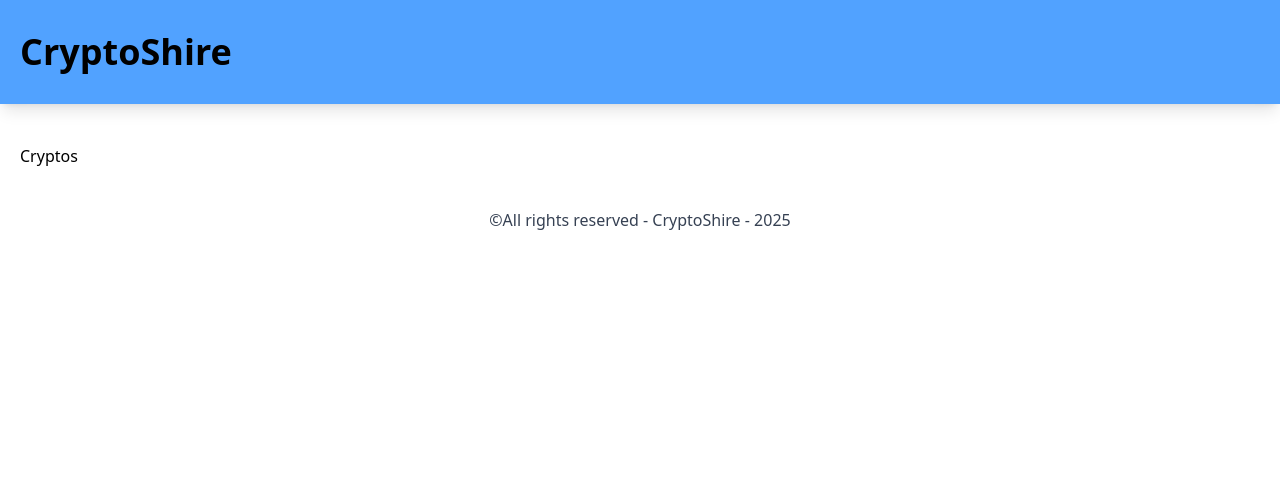
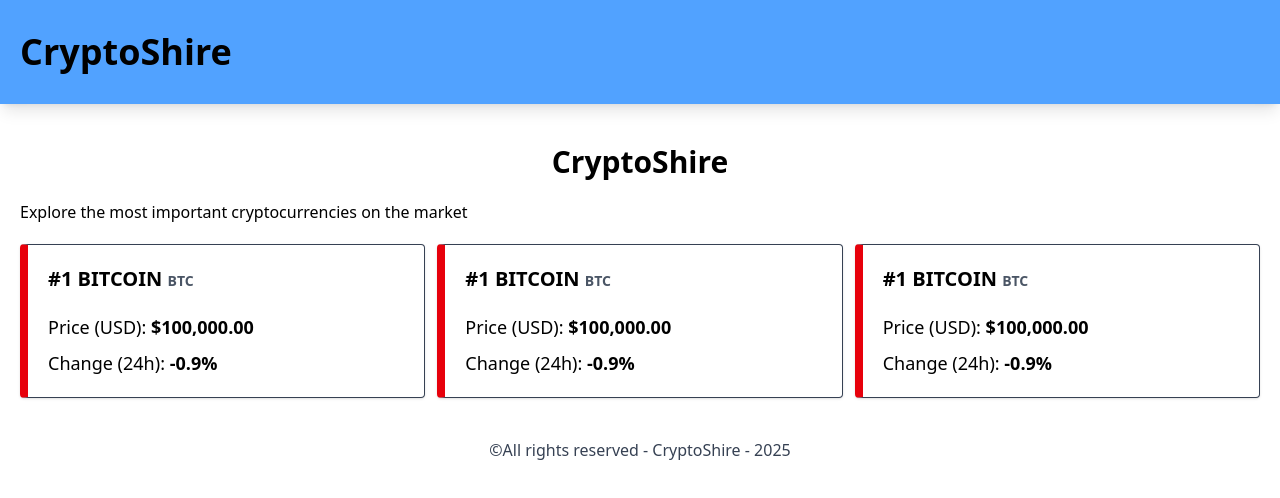
Before and after one commit to mcplux/cryptoshire, a Vue app: page /crytocurrencies in a window 1280 px wide. Shown: the top 498 px of the page. Built offline with nearby package versions, Linux system fonts and the light colour scheme; the HTML template or start-up script is replaced by a standard one.

Commit message:
Add CryptosView

```diff
--- a/src/modules/common/layouts/AppLayout.vue
+++ b/src/modules/common/layouts/AppLayout.vue
@@ -5,7 +5,7 @@
     </RouterLink>
   </header>
 
-  <main class="mt-10 px-5">
+  <main class="mt-10 px-5 container mx-auto">
     <RouterView />
   </main>
 
--- /dev/null
+++ b/src/modules/cryptos/components/CryptoCard.vue
@@ -0,0 +1,17 @@
+<script setup lang="ts"></script>
+
+<template>
+  <div
+    class="border border-l-8 border-gray-700 border-l-red-600 p-5 rounded shadow hover:scale-105 hover:bg-gray-100 transition-all"
+  >
+    <h2 class="font-bold text-xl truncate uppercase">
+      #1 Bitcoin
+      <span class="text-gray-600 text-sm">BTC</span>
+    </h2>
+
+    <div class="mt-5 flex flex-col gap-2">
+      <p class="text-lg">Price (USD): <span class="font-semibold">$100,000.00</span></p>
+      <p class="text-lg">Change (24h): <span class="font-semibold">-0.9%</span></p>
+    </div>
+  </div>
+</template>
--- /dev/null
+++ b/src/modules/cryptos/interfaces/crypto.interface.ts
@@ -0,0 +1,15 @@
+export interface Crypto {
+  id: string
+  rank: string
+  symbol: string
+  name: string
+  supply: string
+  maxSupply: null | string
+  marketCapUsd: string
+  volumeUsd24Hr: string
+  priceUsd: string
+  changePercent24Hr: string
+  vwap24Hr: null | string
+  explorer: null | string
+  tokens: { [key: string]: string[] }
+}
--- a/src/modules/cryptos/views/CryptosView.vue
+++ b/src/modules/cryptos/views/CryptosView.vue
@@ -1,3 +1,14 @@
+<script setup lang="ts">
+import CryptoCard from '../components/CryptoCard.vue'
+</script>
+
 <template>
-  <h1>Cryptos</h1>
+  <h1 class="text-2xl md:text-3xl text-center font-bold">CryptoShire</h1>
+  <p class="mt-5">Explore the most important cryptocurrencies on the market</p>
+
+  <div class="grid grid-cols-1 sm:grid-cols-2 lg:grid-cols-3 2xl:grid-cols-4 mt-5 gap-3">
+    <CryptoCard />
+    <CryptoCard />
+    <CryptoCard />
+  </div>
 </template>
```
